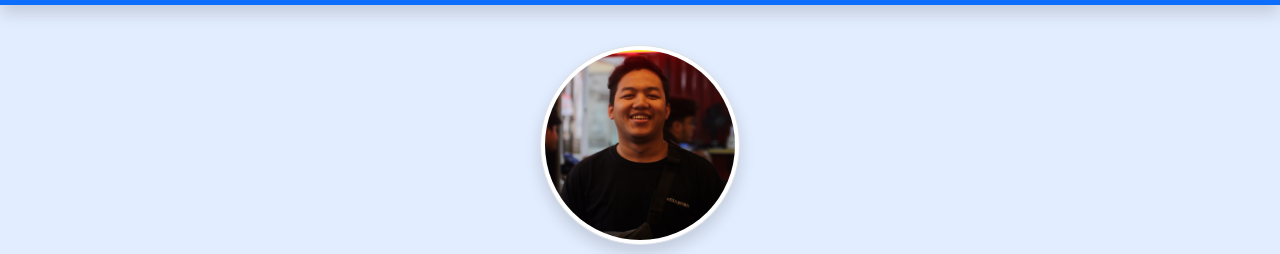
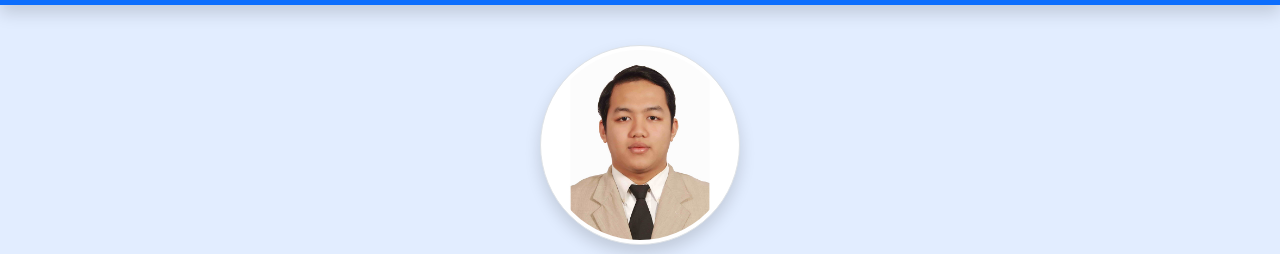
Before and after one commit to shafwany/shafwany.github.io, a plain HTML site: page index.html in a window 1280 px wide. Shown: the part 51-305 px from the top of the page. Drawn offline with nearby package versions, Linux system fonts and the light colour scheme.

Commit message:
mengubah foto di jumbotron

```diff
--- a/index.html
+++ b/index.html
@@ -46,7 +46,7 @@
 
     <!-- Jumbotron -->
     <section class="jumbotron text-center">
-      <img src="img/foto.jpg" alt="Ahmad Shafwany Ridwan" width="200" class="rounded-circle img-thumbnail shadow mb-3" />
+      <img src="img/Pas Photo1.jpg" alt="Ahmad Shafwany Ridwan" width="200" class="rounded-circle img-thumbnail shadow mb-3" />
       <h1 class="display-4">Ahmad Shafwany Ridwan</h1>
       <p class="lead">Junior Quality Assurance</p>
       <svg xmlns="http://www.w3.org/2000/svg" viewBox="0 0 1440 320">
```
Also changed, not shown: img/Pas Photo1.jpg (added).
